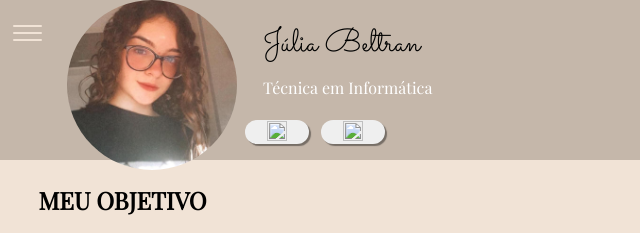
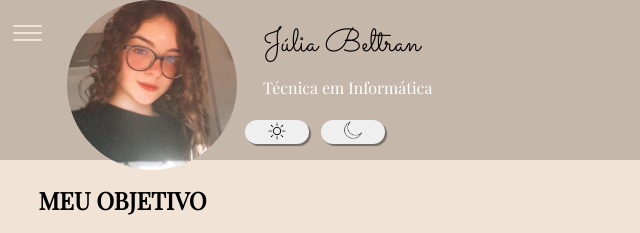
Before and after one commit to jubeltran/jubeltran.github.io, a plain HTML site: page index.html in a window 1280 px wide. Shown: the top 233 px of the page, 0-640 px from the left. Drawn offline with nearby package versions, Linux system fonts and the light colour scheme.

Commit message:
Update index.html
editando index

```diff
--- a/index.html
+++ b/index.html
@@ -25,8 +25,8 @@
             <div>
                 <h1>Júlia Beltran</h1>
                 <h2>Técnica em Informática</h2>
-            <button id="acender"><img src="../projetoaw1/img/sun.png"></button>
-            <button id="apagar"><img src="../projetoaw1/img/moon.png"></button>
+            <button id="acender"><img src="../img/sun.png"></button>
+            <button id="apagar"><img src="../img/moon.png"></button>
             </div>
 
 
```
